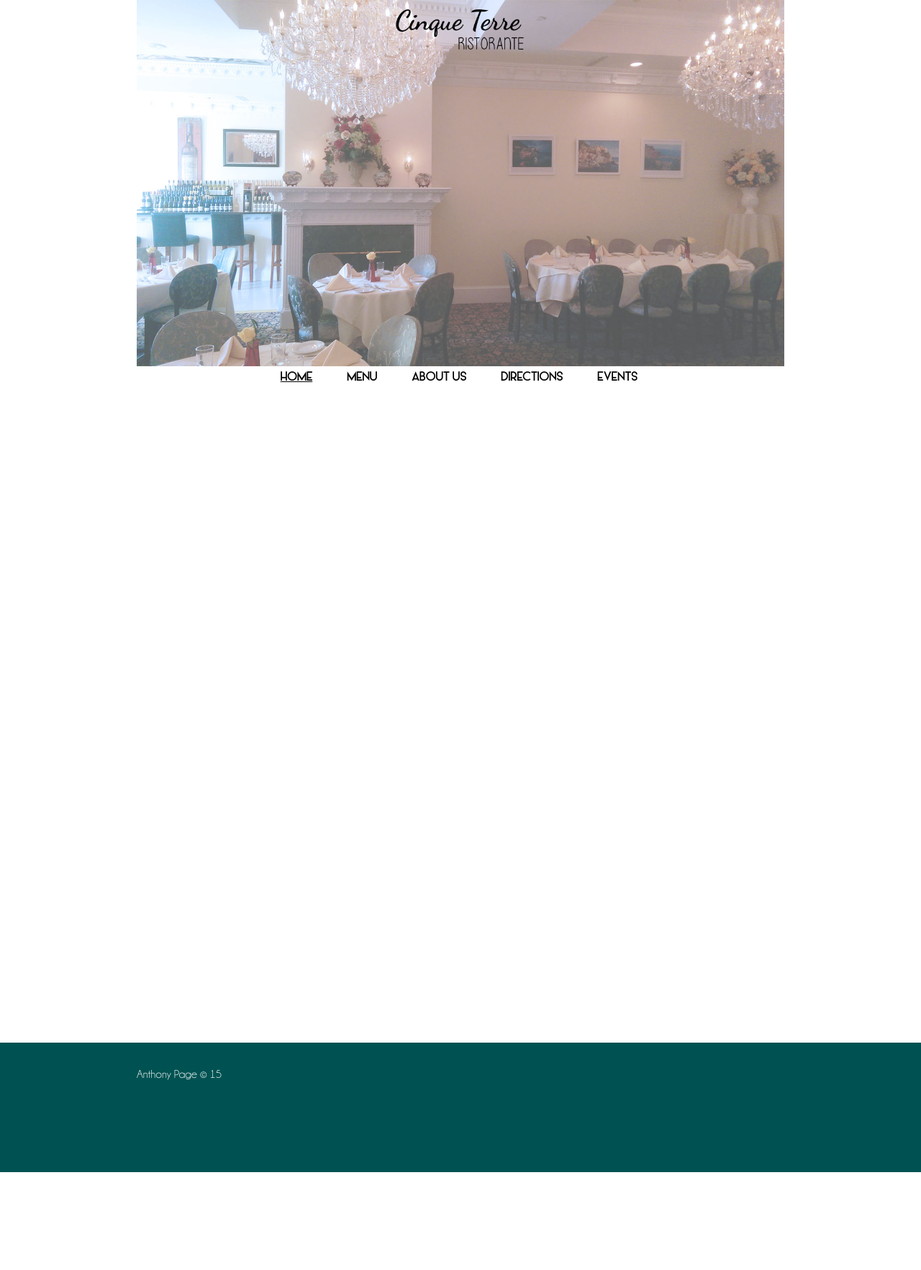
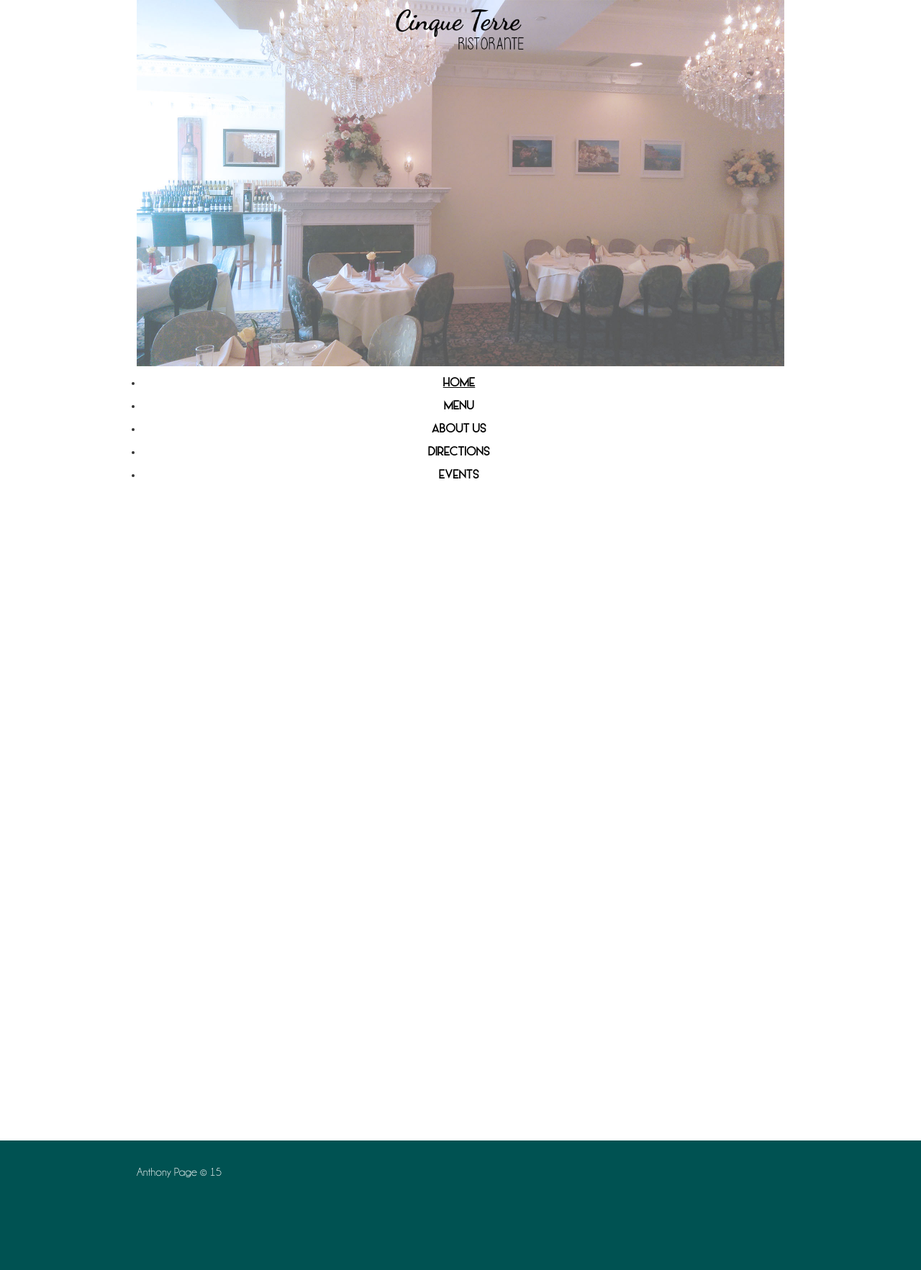
Before and after one commit to cinqueterreli/cinqueterre.github.io, a Jekyll site: the page built from 00index.html, in a window 1280 px wide. Shown: the whole page at 72% size. Built offline with Jekyll 4.4.1, drawn with Linux system fonts in a browser that asks for light colours; before the commit the page ends 1629 px from its top, so only the background shows below that.

Commit message:
Update main.css

```diff
--- a/css/main.css
+++ b/css/main.css
@@ -125,19 +125,13 @@
 /* -----NAVIGATION----- */
 
 .navbar {
-	margin-top:.5em;
+  	clear: both;
+  	padding: .5em;
 }
 
-
 .header-nav li {
-	/*display: inline-block;*/
+	display: inline-block
 	margin-bottom:.5em;
-}
-
-@media (min-width:620px){
-	.header-nav li {
-		display:inline-block;
-	}
 }
 
 .nav-link {
```
